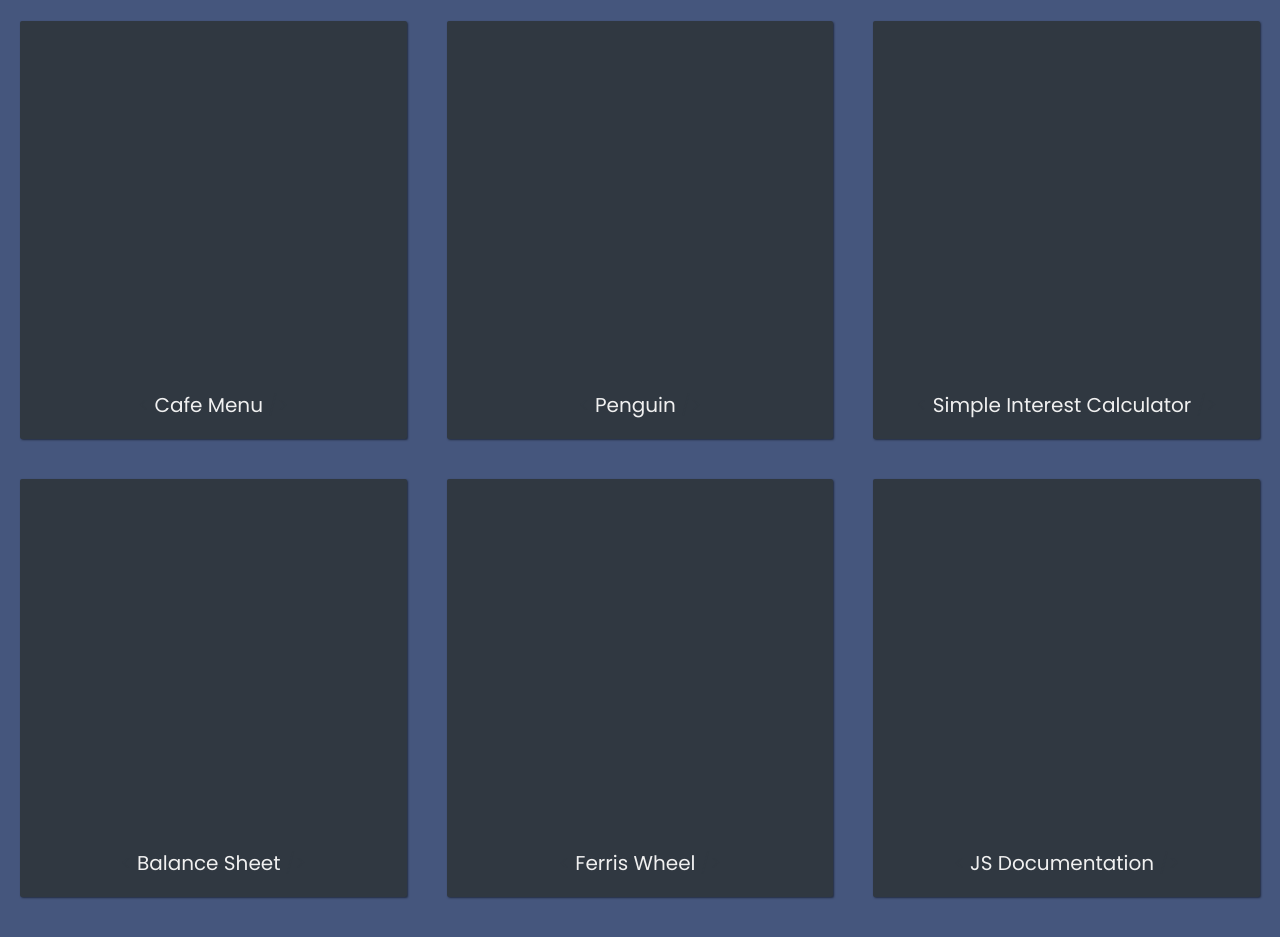
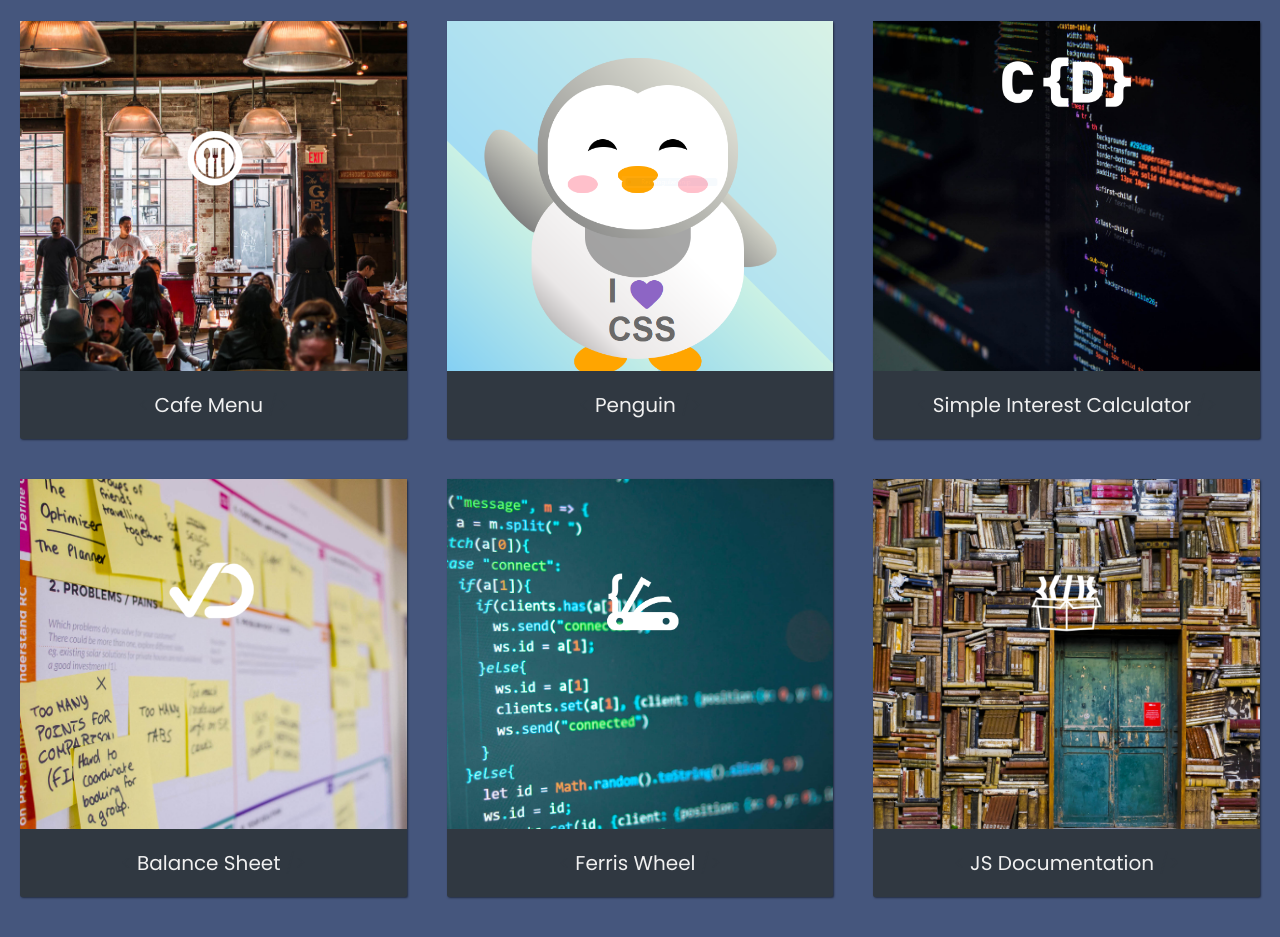
Before and after one commit to lloydgapton/lloydgapton.github.io, a plain HTML site: page index.html in a window 1280 px wide. Shown: the part 1000-1937 px from the top of the page. Drawn offline with Linux system fonts and the light colour scheme.

Commit message:
Update index.html

```diff
--- a/index.html
+++ b/index.html
@@ -60,11 +60,11 @@
                  class="project project-tile"
                  >
                   <div class="portfolio-item-wrapper">
-                      <div class="project-image" style="background-image:url(images/portfolio12.jpg)" alt="photo">
+                      <div class="project-image" style="background-image:url(portfolio12.jpg)" alt="photo">
                           </div>
                       <div class="img-text-wrapper">
                           <div class="logo-wrapper">
-                              <img src="/images/logos/toastability.png" alt="">
+                              <img src="toastability.png" alt="">
                           </div>
 
                           <div class="subtitle">I learnt CSS3 by designing a menu page for a cafe webpage.</div>
@@ -83,11 +83,11 @@
              class="project project-tile"
              >
               <div class="portfolio-item-wrapper">
-                  <div class="project-image" style="background-image:url(images/Penguin.PNG)" alt="photo">
+                  <div class="project-image" style="background-image:url(Penguin.PNG)" alt="photo">
                   </div>
                   <div class="img-text-wrapper">
                       <div class="logo-wrapper">
-                          <img src="images/logos/dailysmarty.png" alt="">
+                          <img src="dailysmarty.png" alt="">
                       </div>
 
                       <div class="subtitle">I used CSS transforms to position, and resize the parts of a penguin, created a background for it,and added animation to my work.</div>
@@ -106,11 +106,11 @@
              class="project project-tile"
              >
               <div class="portfolio-item-wrapper">
-                  <div class="project-image" style="background-image:url(images/portfolio5.jpg)" alt="photo">
+                  <div class="project-image" style="background-image:url(portfolio5.jpg)" alt="photo">
                   </div>
                   <div class="img-text-wrapper">
                       <div class="logo-wrapper">
-                          <img src="images/logos/crondose.png" alt="">
+                          <img src="crondose.png" alt="">
                       </div>
 
                       <div class="subtitle">Built a responsive Simple Interest Calculator App with Html, Css, and JavaScript, allowing users to input a certain amount of money they wish to save, the number of years of maturity, and the interest rate, then the projected payout is calculated and outputted.</div>
@@ -129,11 +129,11 @@
              class="project project-tile"
              >
               <div class="portfolio-item-wrapper">
-                  <div class="project-image" style="background-image:url(images/portfolio7.jpg)" alt="photo">
+                  <div class="project-image" style="background-image:url(/portfolio7.jpg)" alt="photo">
                       </div>
                   <div class="img-text-wrapper">
                       <div class="logo-wrapper">
-                          <img src="images/logos/dashtrack.png" alt="">
+                          <img src="dashtrack.png" alt="">
                       </div>
 
                       <div class="subtitle">I used psuedo selectors to change the style of an element, and when you trigger some events on the webpage.</div>
@@ -152,10 +152,10 @@
              class="project project-tile"
              >
               <div class="portfolio-item-wrapper">
-                  <div class="project-image" style="background-image:url(images/portfolio9.jpg)" alt="photo"></div>
+                  <div class="project-image" style="background-image:url(portfolio9.jpg)" alt="photo"></div>
                   <div class="img-text-wrapper">
                       <div class="logo-wrapper">
-                          <img src="images/logos/devcamp.png" alt="">
+                          <img src="devcamp.png" alt="">
                       </div>
 
                       <div class="subtitle">I used CSS to animate elements, transform them, and adjust their speed.</div>
@@ -174,11 +174,11 @@
              class="project project-tile"
              >
               <div class="portfolio-item-wrapper">
-                  <div class="project-image" style="background-image:url(images/portfolio6.jpg)" alt="photo">
+                  <div class="project-image" style="background-image:url(portfolio6.jpg)" alt="photo">
                   </div>
                   <div class="img-text-wrapper">
                       <div class="logo-wrapper">
-                          <img src="images/logos/devtrunk.png" alt="" color="blue">
+                          <img src="devtrunk.png" alt="" color="blue">
                       </div>
 
                       <div class="subtitle">I built a technical documentation page to serve as a reference for a topic.</div>
```
